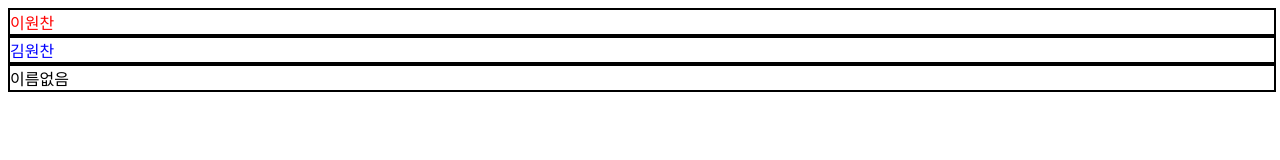
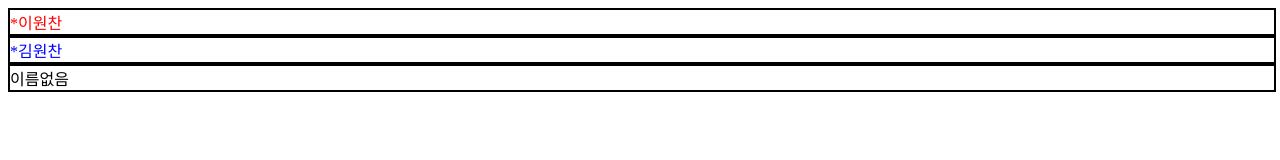
Before and after one commit to Leewonchan14/Ts_Practice, a React (Vite) app: page / in a window 1280 px wide. Shown: the top 160 px of the page. Built offline with nearby package versions, Linux system fonts and the light colour scheme.

Commit message:
feat: 조건부 렌더링 사용

```diff
--- a/src/App.tsx
+++ b/src/App.tsx
@@ -3,9 +3,9 @@ import Hello from "./Hello.tsx";
 function App() {
   return (
     <>
-      <Hello name={"이원찬"} color={"red"} />
-      <Hello name={"김원찬"} color={"blue"} />
-      <Hello color={"black"} />
+      <Hello name={"이원찬"} color={"red"} isSpecial />
+      <Hello name={"김원찬"} color={"blue"} isSpecial={true} />
+      <Hello color={"black"} isSpecial={false} />
     </>
   );
 }
--- a/src/Hello.tsx
+++ b/src/Hello.tsx
@@ -3,12 +3,16 @@ import Wrapper from "./Wrapper.tsx";
 interface HelloProps {
   name?: string;
   color?: string;
+  isSpecial?: boolean;
 }
 
-const Hello = ({ name, color }: HelloProps) => {
+const Hello = ({ name, color, isSpecial }: HelloProps) => {
   return (
     <Wrapper>
-      <div style={{ color: color }}>{name}</div>
+      <div style={{ color: color }}>
+        {isSpecial && "*"}
+        {name}
+      </div>
     </Wrapper>
   );
 };
```
